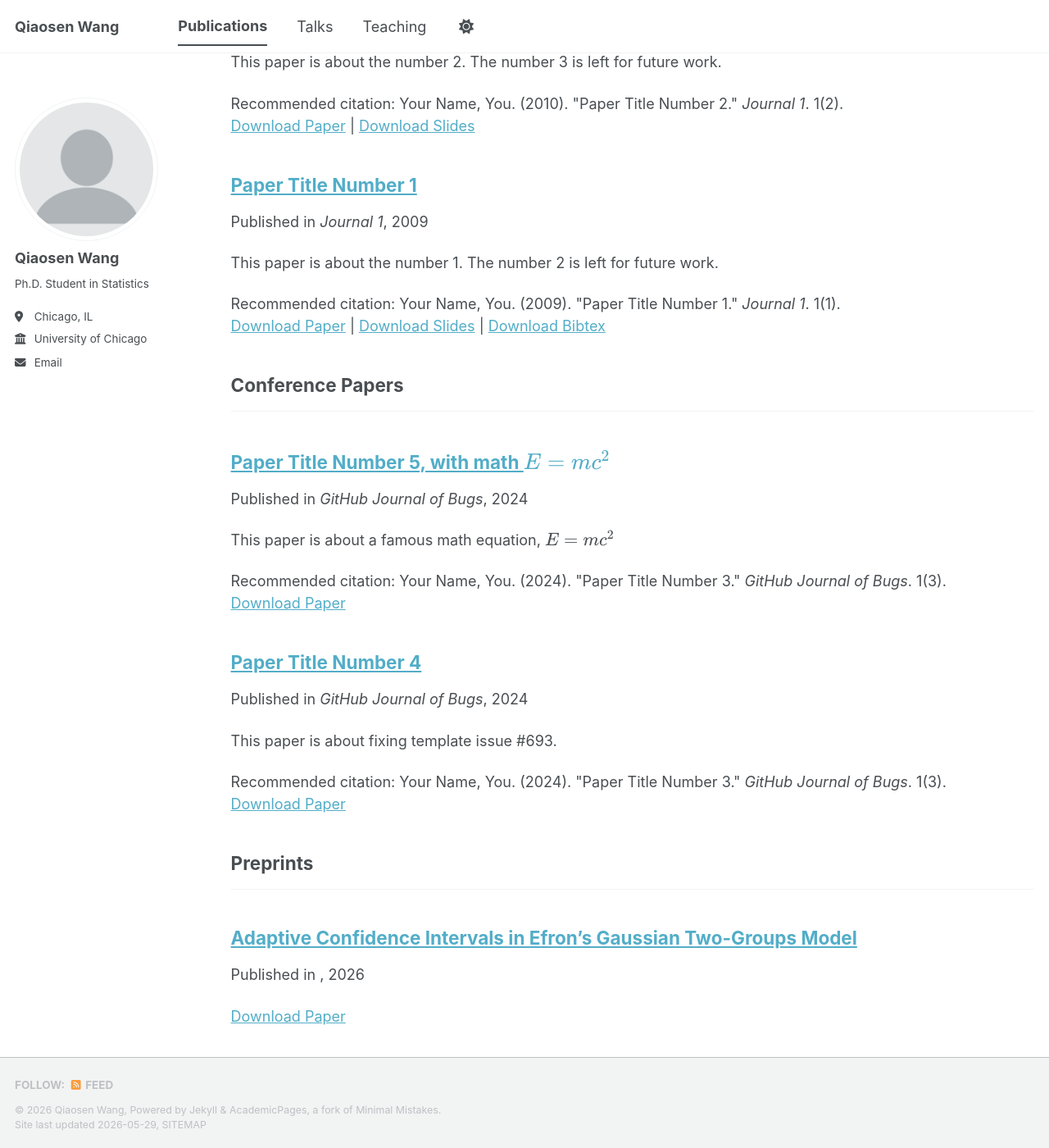
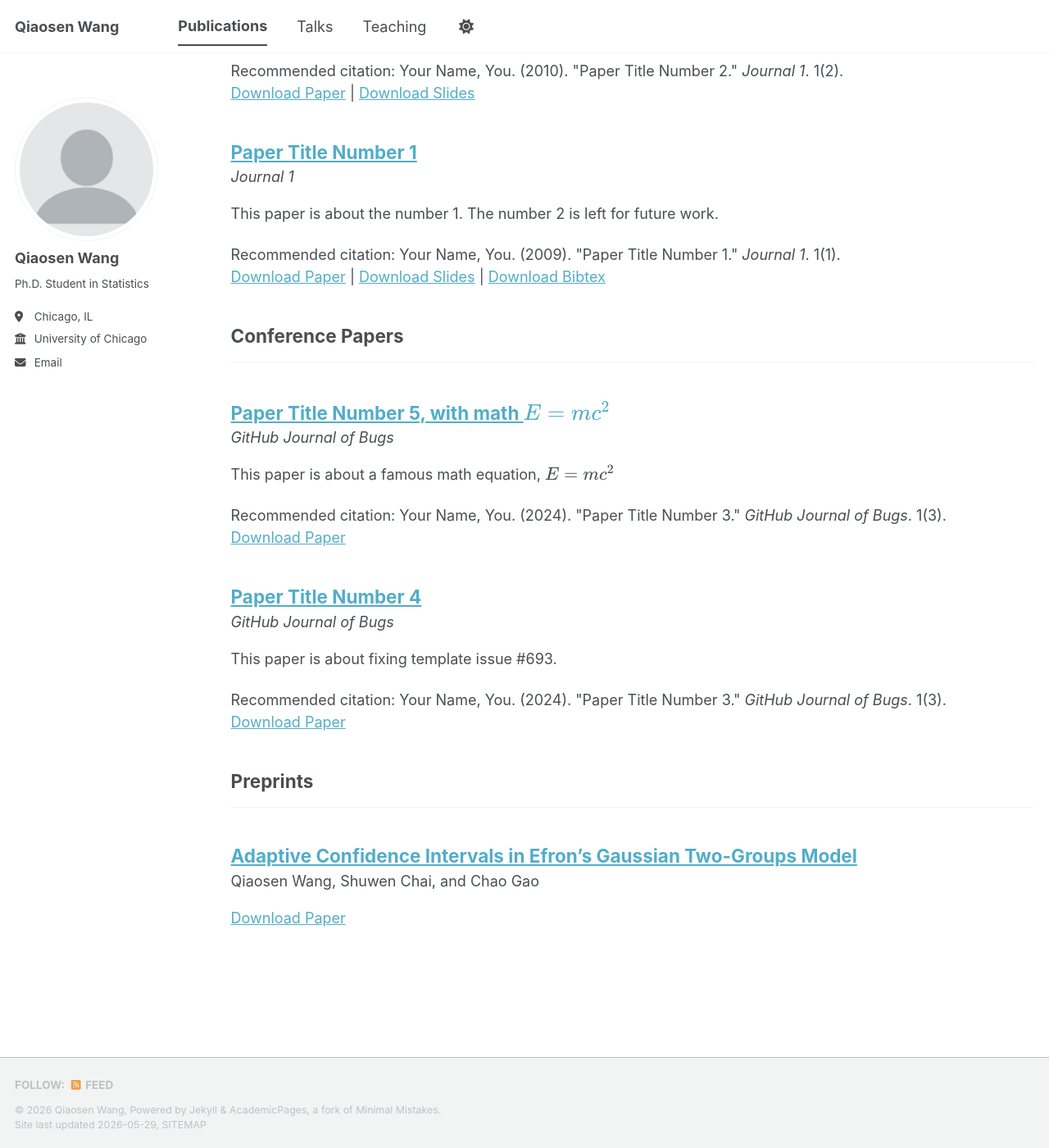
Before and after one commit to qiaosenwang/qiaosenwang.github.io, a Jekyll site: the page built from _pages/publications.html, in a window 1280 px wide and 1400 px high, scrolled down 543 px. Shown: the whole window at 82% size. Built offline with Jekyll 4.4.1, drawn with Linux system fonts in a browser that asks for light colours; a script bundle is joined from its source files by our own code; library files that are not in the unit come from our copies.

Commit message:
Update archive-single.html

```diff
--- a/_includes/archive-single.html
+++ b/_includes/archive-single.html
@@ -51,7 +51,12 @@
     {% if post.collection == 'teaching' %}
       <p> {{ post.type }}, <i>{{ post.venue }}</i>, {{ post.date | default: "1900-01-01" | date: "%Y" }} </p>
     {% elsif post.collection == 'publications' %}
-          <p>Published in <i>{{ post.venue }}</i>, {{ post.date | default: "1900-01-01" | date: "%Y" }} </p>
+      {% if post.authors %}
+        <p style="margin-top: 0; margin-bottom: 0.15em;">{{ post.authors }}</p>
+      {% endif %}
+      {% if post.venue %}
+        <p style="margin-top: 0; margin-bottom: 1em;"><em>{{ post.venue }}</em></p>
+      {% endif %}
     {% elsif post.date %}
       <p class="page__date"><strong><i class="fa fa-fw fa-calendar" aria-hidden="true"></i> {{ site.data.ui-text[site.locale].date_label | default: "Published:" }}</strong> <time datetime="{{ post.date | default: "1900-01-01" | date_to_xmlschema }}">{{ post.date | default: "1900-01-01" | date: "%B %d, %Y" }}</time></p>
     {% endif %}
```
Lines whose indentation alone changed are shown as unchanged.
